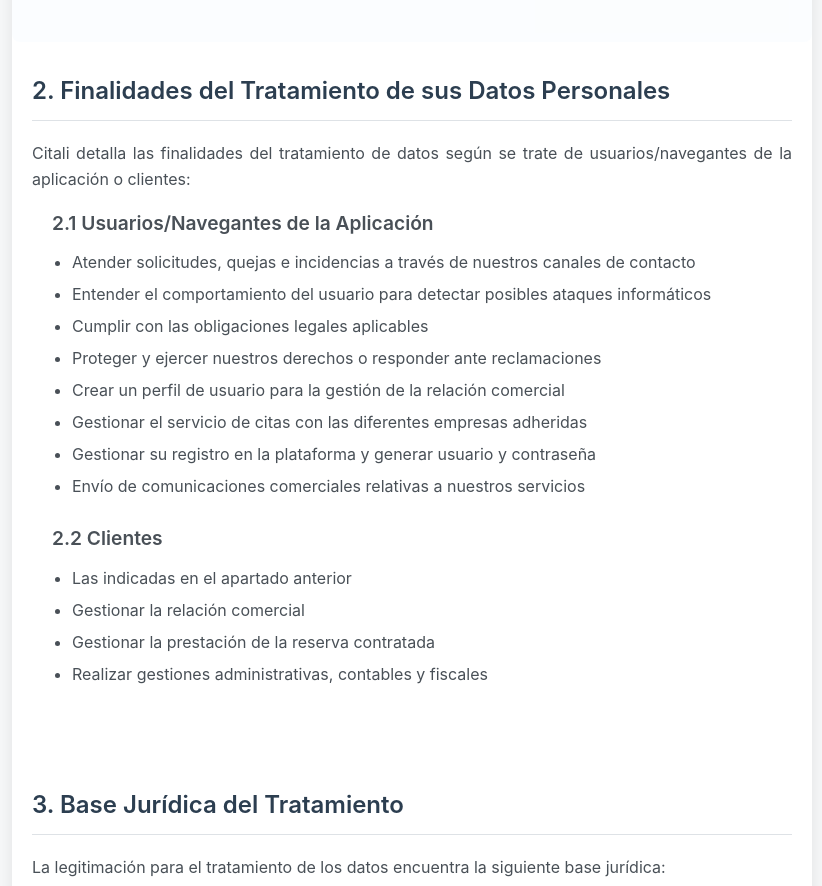
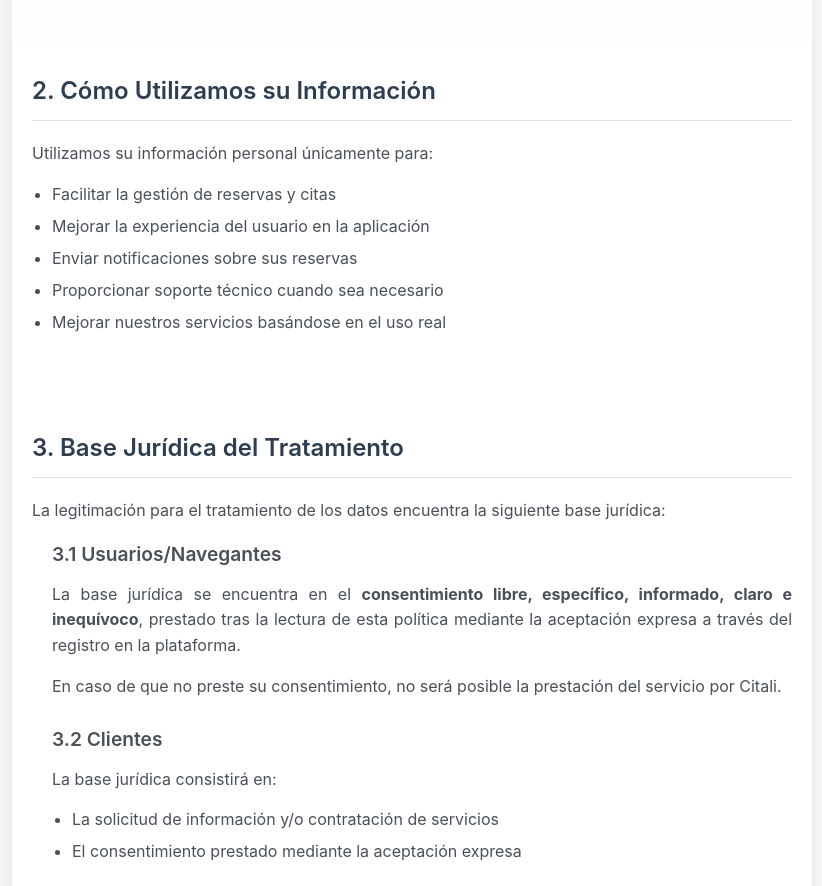
Before and after one commit to CitaliApp/privacy, a plain HTML site: page index.html in a window 1280 px wide. Shown: the part 984-1870 px from the top of the page, without its empty margins (228-1050 px from the left). Drawn offline with Linux system fonts and the light colour scheme.

```diff
--- a/index.html
+++ b/index.html
@@ -51,32 +51,15 @@
             </section>
 
             <section class="section">
-                <h3>2. Finalidades del Tratamiento de sus Datos Personales</h3>
-                <p>Citali detalla las finalidades del tratamiento de datos según se trate de usuarios/navegantes de la aplicación o clientes:</p>
-
-                <div class="subsection">
-                    <h4>2.1 Usuarios/Navegantes de la Aplicación</h4>
-                    <ul>
-                        <li>Atender solicitudes, quejas e incidencias a través de nuestros canales de contacto</li>
-                        <li>Entender el comportamiento del usuario para detectar posibles ataques informáticos</li>
-                        <li>Cumplir con las obligaciones legales aplicables</li>
-                        <li>Proteger y ejercer nuestros derechos o responder ante reclamaciones</li>
-                        <li>Crear un perfil de usuario para la gestión de la relación comercial</li>
-                        <li>Gestionar el servicio de citas con las diferentes empresas adheridas</li>
-                        <li>Gestionar su registro en la plataforma y generar usuario y contraseña</li>
-                        <li>Envío de comunicaciones comerciales relativas a nuestros servicios</li>
-                    </ul>
-                </div>
-
-                <div class="subsection">
-                    <h4>2.2 Clientes</h4>
-                    <ul>
-                        <li>Las indicadas en el apartado anterior</li>
-                        <li>Gestionar la relación comercial</li>
-                        <li>Gestionar la prestación de la reserva contratada</li>
-                        <li>Realizar gestiones administrativas, contables y fiscales</li>
-                    </ul>
-                </div>
+                <h3>2. Cómo Utilizamos su Información</h3>
+                <p>Utilizamos su información personal únicamente para:</p>
+                <ul>
+                    <li>Facilitar la gestión de reservas y citas</li>
+                    <li>Mejorar la experiencia del usuario en la aplicación</li>
+                    <li>Enviar notificaciones sobre sus reservas</li>
+                    <li>Proporcionar soporte técnico cuando sea necesario</li>
+                    <li>Mejorar nuestros servicios basándose en el uso real</li>
+                </ul>
             </section>
 
             <section class="section">
```
